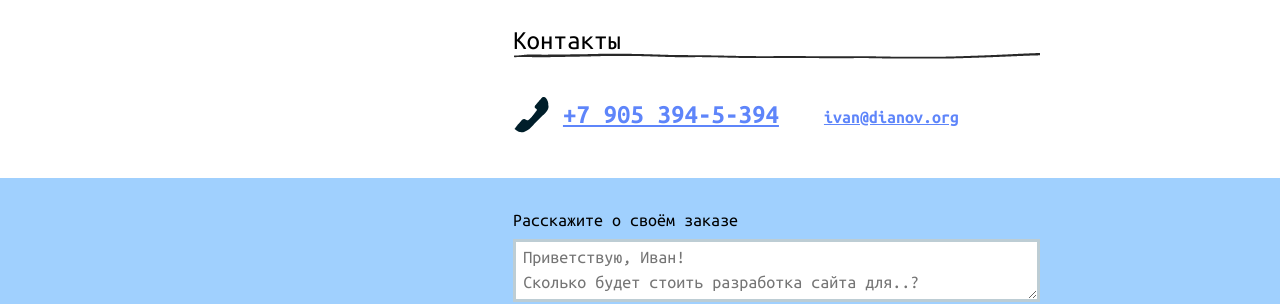
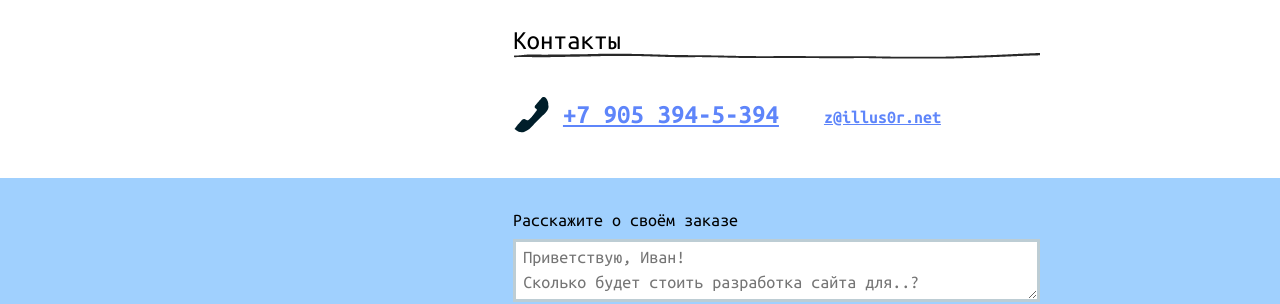
Before and after one commit to illus0r/dianov.org, a Jekyll site: the page built from index.md, in a window 1280 px wide. Shown: the part 1042-1346 px from the top of the page. Built offline with Jekyll 4.4.1, drawn with Linux system fonts in a browser that asks for light colours.

Commit message:
Updated index.md

```diff
--- a/index.md
+++ b/index.md
@@ -2,6 +2,7 @@
 layout: default
 published: true
 ---
+
 
 
 Разработка и поддержка сайтов компаний
@@ -45,5 +46,5 @@ published: true
 [**+7 905 394-5-394**](tel:+79053945394)
 </div>
 <div class="email" markdown="1">
-**[ivan@dianov.org](mailto:ivan@dianov.org)**
+**[{{ site.email }}](mailto:{{ site.email }})**
 </div>
```
